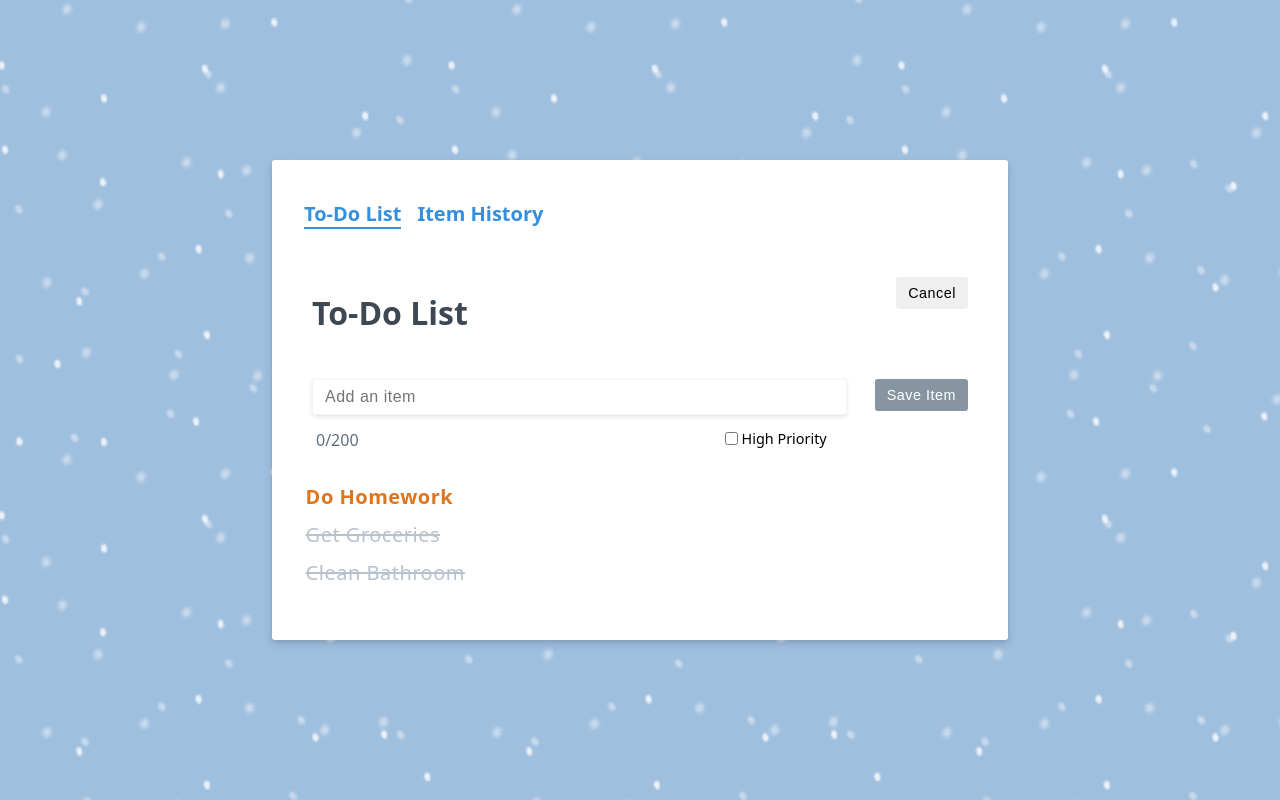
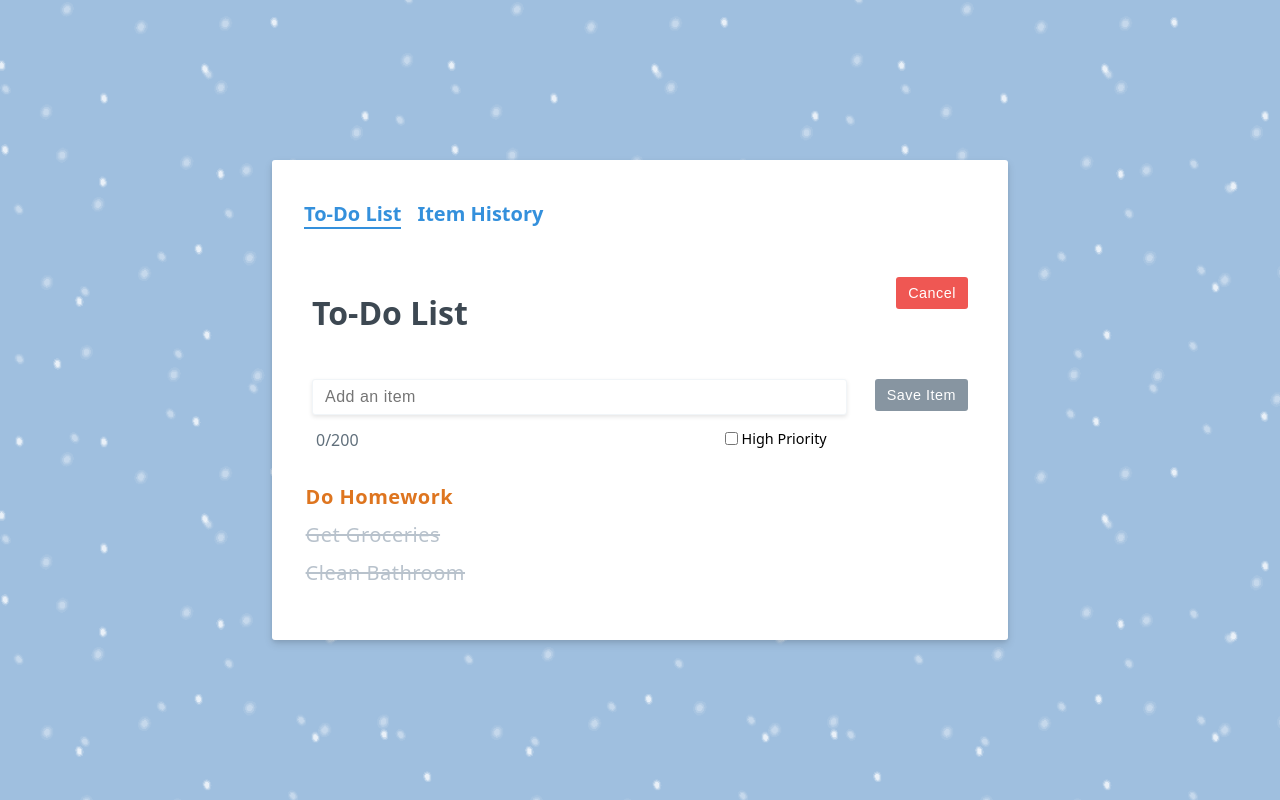
Before and after one commit to taikimorita/vue-to-do-list, a Vue app: page / in a window 1280 px wide. Both pictures are taken after a click on the button "Add Item". Built offline with nearby package versions, Linux system fonts and the light colour scheme.

Commit message:
fix: add "for" so user can click the label to select the priority checkbox

```diff
--- a/src/ToDoList.vue
+++ b/src/ToDoList.vue
@@ -66,7 +66,7 @@ const togglePurchased = (item) => {
   <!-- Page header with add/cancel buttons -->
   <div class="header">
     <h1>To-Do List</h1>
-    <button v-if="editing" class="btn" @click="doEdit(false)">Cancel</button>
+    <button v-if="editing" class="btn btn-cancel" @click="doEdit(false)">Cancel</button>
     <button v-else class="btn btn-primary" @click="doEdit(true)">Add Item</button>
   </div>
 
@@ -76,8 +76,8 @@ const togglePurchased = (item) => {
       <input v-model.trim="newItem" type="text" placeholder="Add an item" maxlength="200" />
       <div class="form-footer">
         <div class="counter">{{ characterCount }}/200</div>
-        <label class="priority-checkbox">
-          <input type="checkbox" v-model="newItemHighPriority" />
+        <label class="priority-checkbox" for="priority-check">
+          <input id="priority-check" type="checkbox" v-model="newItemHighPriority" />
           High Priority
         </label>
       </div>
@@ -116,7 +116,7 @@ const togglePurchased = (item) => {
         Are you sure you want to delete "<strong>{{ itemToDelete.label }}</strong
         >"?
       </p>
-      <div class="model-buttons">
+      <div class="modal-buttons">
         <button class="btn btn-danger" @click="confirmDelete">Yes</button>
         <button class="btn" @click="cancelDelete">No</button>
       </div>
```
